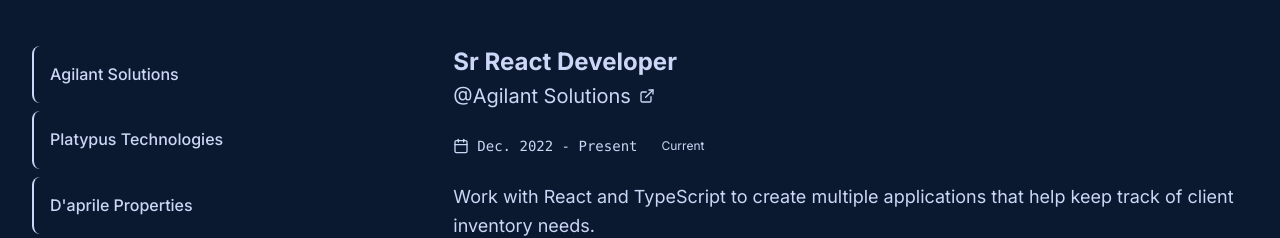
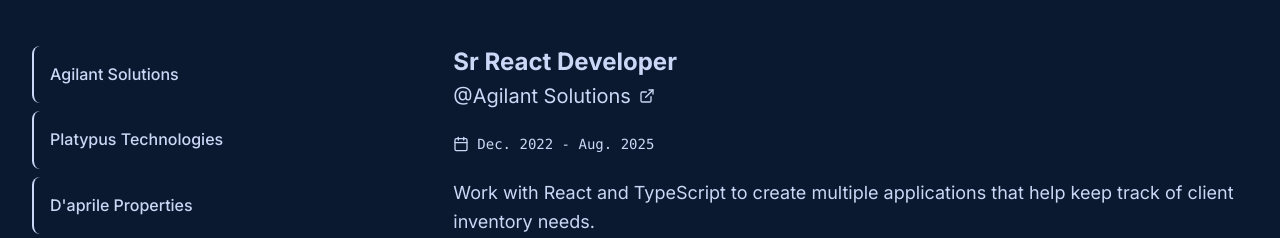
Before and after one commit to Blake-Pfaff/portfolio, a Next.js app: page / in a window 1280 px wide. Shown: the part 2020-2258 px from the top of the page. Built offline with nearby package versions, Linux system fonts and the light colour scheme.

Commit message:
update work dates, add hover effects

```diff
--- a/src/app/(sections)/Experience.tsx
+++ b/src/app/(sections)/Experience.tsx
@@ -68,7 +68,7 @@
                 <motion.button
                   key={experience.id}
                   onClick={() => setActiveTab(experience.id)}
-                  className={`w-full text-left p-4 rounded-lg border-l-2 transition-all duration-300 ${
+                  className={`w-full text-left p-4 rounded-lg border-l-2 transition-all duration-300 cursor-pointer ${
                     activeTab === experience.id
                       ? "border-green bg-green/10 text-green"
                       : "border-lightest-navy text-slate hover:text-lightest-slate hover:bg-lightest-navy/50"
--- a/src/data/experience.ts
+++ b/src/data/experience.ts
@@ -27,7 +27,7 @@
     company: "Agilant Solutions",
     position: "Sr React Developer",
     startDate: "Dec. 2022",
-    endDate: null,
+    endDate: "Aug. 2025",
     description:
       "Work with React and TypeScript to create multiple applications that help keep track of client inventory needs.",
     achievements: [
@@ -45,7 +45,7 @@
       "UI Components",
       "WordPress",
     ],
-    current: true,
+    current: false,
   },
   {
     id: "platypus-technologies",
```
